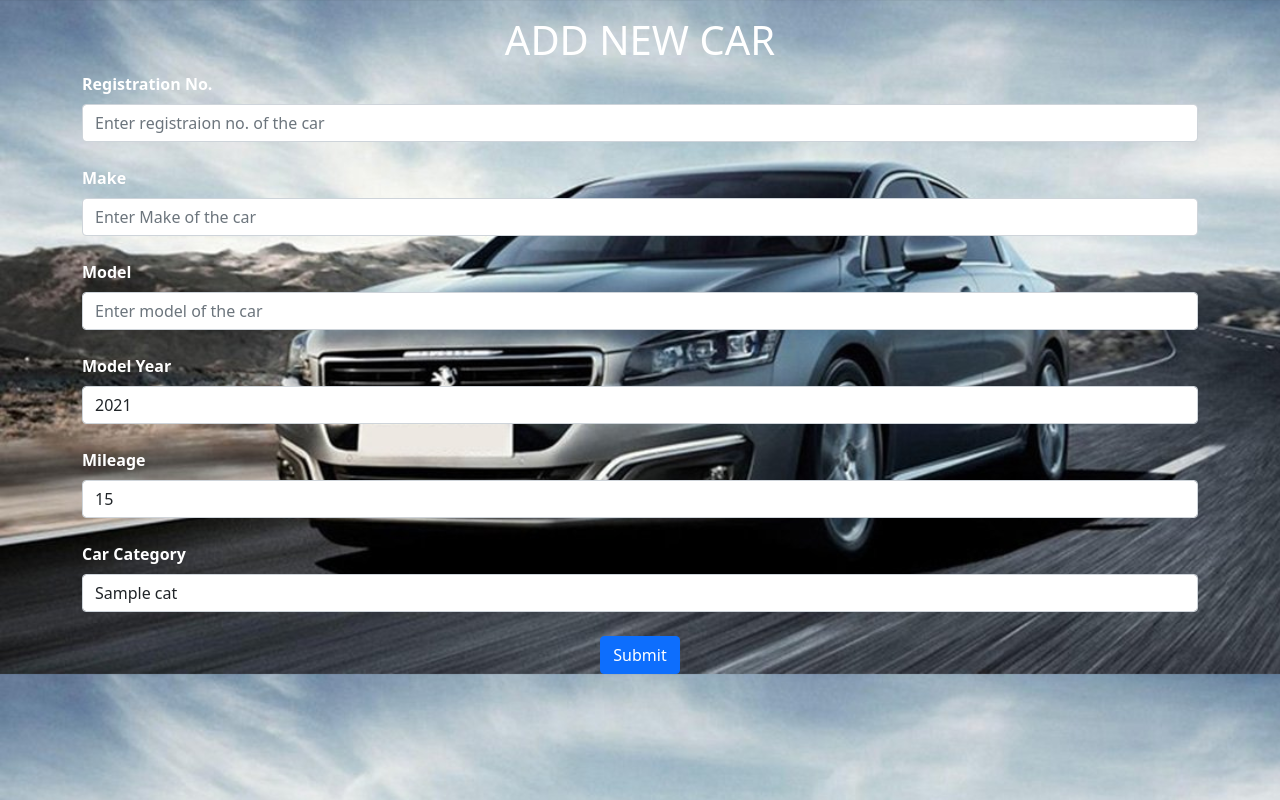
After one commit to d0ct0r3v1lk5h1t1j/KASS, a PHP site: page /add_car.php in a window 1280 px wide. The commit adds this page. Run offline with PHP 8.4, Linux system fonts and the light colour scheme; tables that the repository leaves empty or names only in its code hold one stand-in row (values such as "Sample post").

Commit message:
Added new car page

```diff
--- /dev/null
+++ b/add_car.php
@@ -0,0 +1,104 @@
+<!doctype html>
+<html lang="en">
+  <head>
+    <!-- Required meta tags -->
+    <meta charset="utf-8">
+    <meta name="viewport" content="width=device-width, initial-scale=1">
+
+    <!-- Bootstrap CSS -->
+    <link href="https://cdn.jsdelivr.net/npm/bootstrap@5.0.0-beta3/dist/css/bootstrap.min.css" rel="stylesheet" integrity="sha384-eOJMYsd53ii+scO/bJGFsiCZc+5NDVN2yr8+0RDqr0Ql0h+rP48ckxlpbzKgwra6" crossorigin="anonymous">
+
+    <title>Add new Car</title>
+  </head>
+    <style>
+      body{
+        margin:0px;
+        padding:0px;
+        background:url("static/img/car1.jpg");
+        background-size :cover;
+      }
+
+</style>
+  <Body>
+  <?php include('includes/sqlconn.php');?>
+<?php
+     if($_SERVER['REQUEST_METHOD']=='POST')
+     {
+        $regno=$_POST['regno'];
+        $model =$_POST['model'];
+        $make =$_POST['make'];
+        $model_year =$_POST['model_year'];
+        $mileage =$_POST['mileage'];
+        $car_category = $_POST['car_category'];
+        $sql ="INSERT INTO car VALUES ('$regno', '$model', '$make', $model_year, $mileage,'$car_category')";
+        $result = mysqli_query($conn, $sql);
+
+        if($result){
+            echo '<div class="alert success alert-success alert-dismissible fade show" role="alert">
+            <strong>Car registered!</strong>. your Car has been registered successfully.
+            <button type="button" class="btn-close" data-bs-dismiss="alert" aria-label="Close"></button>
+          </div>';
+        }
+        else{
+        //    echo "The car was not inserted successfully because of this error ---> ". mysqli_error($conn);
+           echo '<div class="alert success alert-danger alert-dismissible fade show" role="alert">
+            <strong>Failed!</strong> Due to some technical issues your request can not be processed.
+            <button type="button" class="btn-close" data-bs-dismiss="alert" aria-label="Close"></button>
+          </div>';
+        }
+
+     }
+?>
+<div class="container mt-3">
+<h1 style="color:white;text-align:center;">ADD NEW CAR </h1>
+    <form action="/KASS/add_car.php" method="POST">
+        <div style="color:white" class="mb-4">
+        <label for="regno" class="form-label" ><strong>Registration No.</strong></label>
+        <input type="text" class="form-control" name ='regno' id="regno" placeholder="Enter registraion no. of the car" maxlength="15">
+        </div>
+        <div style="color:white" class="mb-4">
+        <label for="make" class="form-label"><strong>Make</strong></label>
+        <input type="text" class="form-control" id="make" name="make" placeholder="Enter Make of the car" min="0" max="10000">
+        </div>
+        <div style="color:white" class="mb-4">
+        <label for="model" class="form-label" ><strong>Model</strong></label>
+        <input type="text" class="form-control" name='model' id="model" placeholder="Enter model of the car" maxlength="15">
+        </div>
+        <div style="color:white" class="mb-4">
+        <label for="model_year" class="form-label" ><strong>Model Year</strong></label>
+        <input type="number" class="form-control" name='model_year' id="model_year" placeholder="Enter Model Year" min="1900" max="2100" value="2021">
+        </div>
+        <div style="color:white" class="mb-4">
+        <label for="mileage" class="form-label" ><strong>Mileage</strong></label>
+        <input type="number" class="form-control" name='mileage' id="mileage" placeholder="Enter mileage" min="0" max="100" value="15">
+        </div>
+        <div style="color:white" class="mb-4">
+        <label for="car_category" class="form-label" ><strong>Car Category</strong></label>
+        <select id="car_category" name="car_category" class="form-control" placeholder="Select Car category">
+        <?php
+            $sql = 'select cat_name from car_cat';
+            $result = mysqli_query($conn, $sql);
+            while($row = mysqli_fetch_assoc($result)){
+                echo "<option value='".$row['cat_name']."'>".$row['cat_name']."</option>";
+            }
+        ?>
+        </select>
+        </div>
+        <div class="col-md-12 text-center">
+        <button type="submit" class="btn btn-primary">Submit</button>
+        </div>
+    </form>
+</div>
+
+    <!-- Optional JavaScript; choose one of the two! -->
+
+    <!-- Option 1: Bootstrap Bundle with Popper -->
+    <script src="https://cdn.jsdelivr.net/npm/bootstrap@5.0.0-beta3/dist/js/bootstrap.bundle.min.js" integrity="sha384-JEW9xMcG8R+pH31jmWH6WWP0WintQrMb4s7ZOdauHnUtxwoG2vI5DkLtS3qm9Ekf" crossorigin="anonymous"></script>
+
+    <!-- Option 2: Separate Popper and Bootstrap JS -->
+    <!--
+    <script src="https://cdn.jsdelivr.net/npm/@popperjs/core@2.9.1/dist/umd/popper.min.js" integrity="sha384-SR1sx49pcuLnqZUnnPwx6FCym0wLsk5JZuNx2bPPENzswTNFaQU1RDvt3wT4gWFG" crossorigin="anonymous"></script>
+    <script src="https://cdn.jsdelivr.net/npm/bootstrap@5.0.0-beta3/dist/js/bootstrap.min.js" integrity="sha384-j0CNLUeiqtyaRmlzUHCPZ+Gy5fQu0dQ6eZ/xAww941Ai1SxSY+0EQqNXNE6DZiVc" crossorigin="anonymous"></script>
+    -->
+  </body>
+</html>
--- a/add_car_category.php
+++ b/add_car_category.php
@@ -8,7 +8,7 @@
     <!-- Bootstrap CSS -->
     <link href="https://cdn.jsdelivr.net/npm/bootstrap@5.0.0-beta3/dist/css/bootstrap.min.css" rel="stylesheet" integrity="sha384-eOJMYsd53ii+scO/bJGFsiCZc+5NDVN2yr8+0RDqr0Ql0h+rP48ckxlpbzKgwra6" crossorigin="anonymous">
 
-    <title>update cars</title>
+    <title>Add new car Category</title>
   </head>
     <style>
       body{
--- a/index.php
+++ b/index.php
@@ -17,10 +17,6 @@
         background:url("static/img/logo.png");
         background-size :cover;
       }
-      body::before{
-
-        opacity:0.60;
-      }
 </style>
   <body>
   <?php include('includes/header.php');?>
```
Also changed, not shown: static/img/car1.jpg (added).
